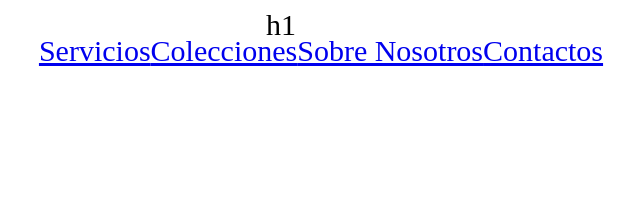
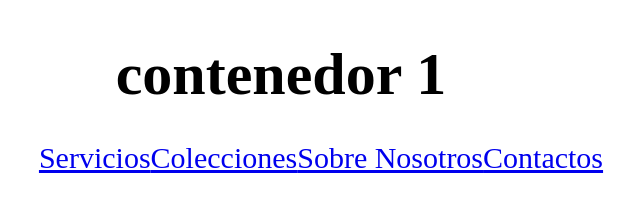
Before and after one commit to Maria-tafur22/ejemplo, a plain HTML site: page index.html in a window 1280 px wide. Shown: the top 212 px of the page, without its empty margins (359-999 px from the left). Drawn offline with Linux system fonts and the light colour scheme.

Commit message:
commit nuevo

```diff
--- a/index.html
+++ b/index.html
@@ -8,7 +8,7 @@
 </head>
 <body>
     <header>
-        h1
+        <h1>contenedor 1</h1>
             <nav>
                 <ul>
                     <li><a href="#inicio" >Servicios</a></li>
```
